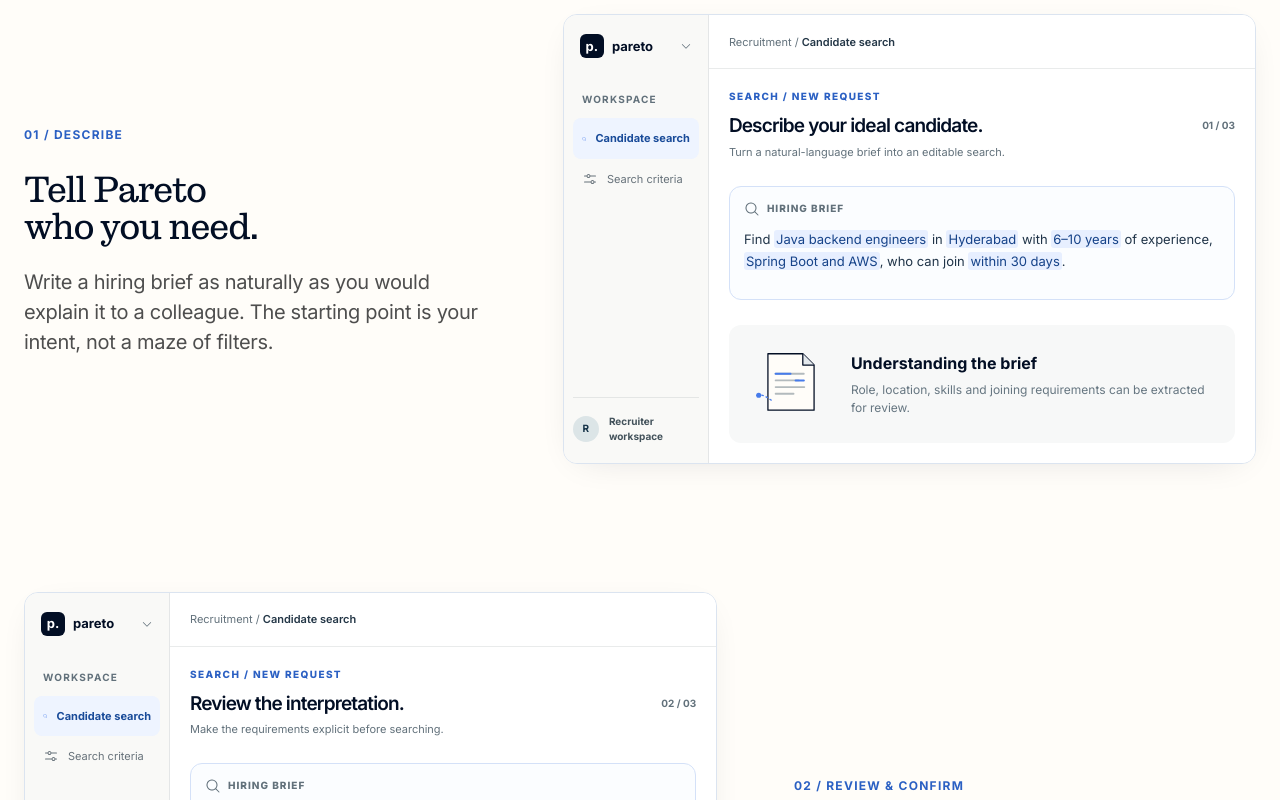
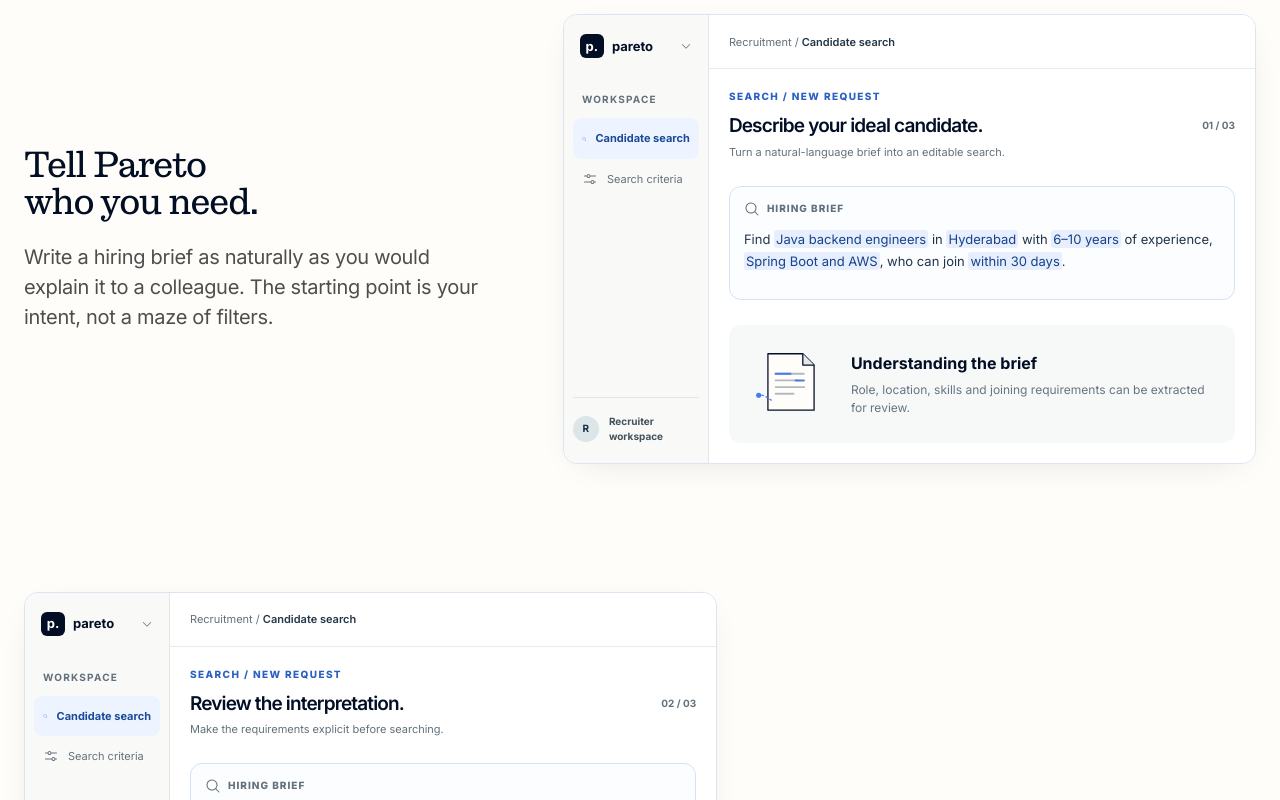
Before and after one commit to ThunderKhan/pareto, a Next.js app in the folder frontend/: page / in a window 1280 px wide. Shown: the part 2700-3500 px from the top of the page. Built offline with nearby package versions, Linux system fonts and the light colour scheme.

Commit message:
style(homepage): remove numbered labels from all three workflow stories

```diff
--- a/frontend/src/components/marketing/home-v2.tsx
+++ b/frontend/src/components/marketing/home-v2.tsx
@@ -214,7 +214,6 @@ function HowItWorks() {
           aria-labelledby={"v2-story-title-" + (index + 1)}
         >
           <div className="v2-story-copy">
-            <span className="v2-story-step">0{index + 1} / {item.tab}</span>
             <h3 id={"v2-story-title-" + (index + 1)}>{item.title}</h3>
             <p>{item.body}</p>
           </div>
```
